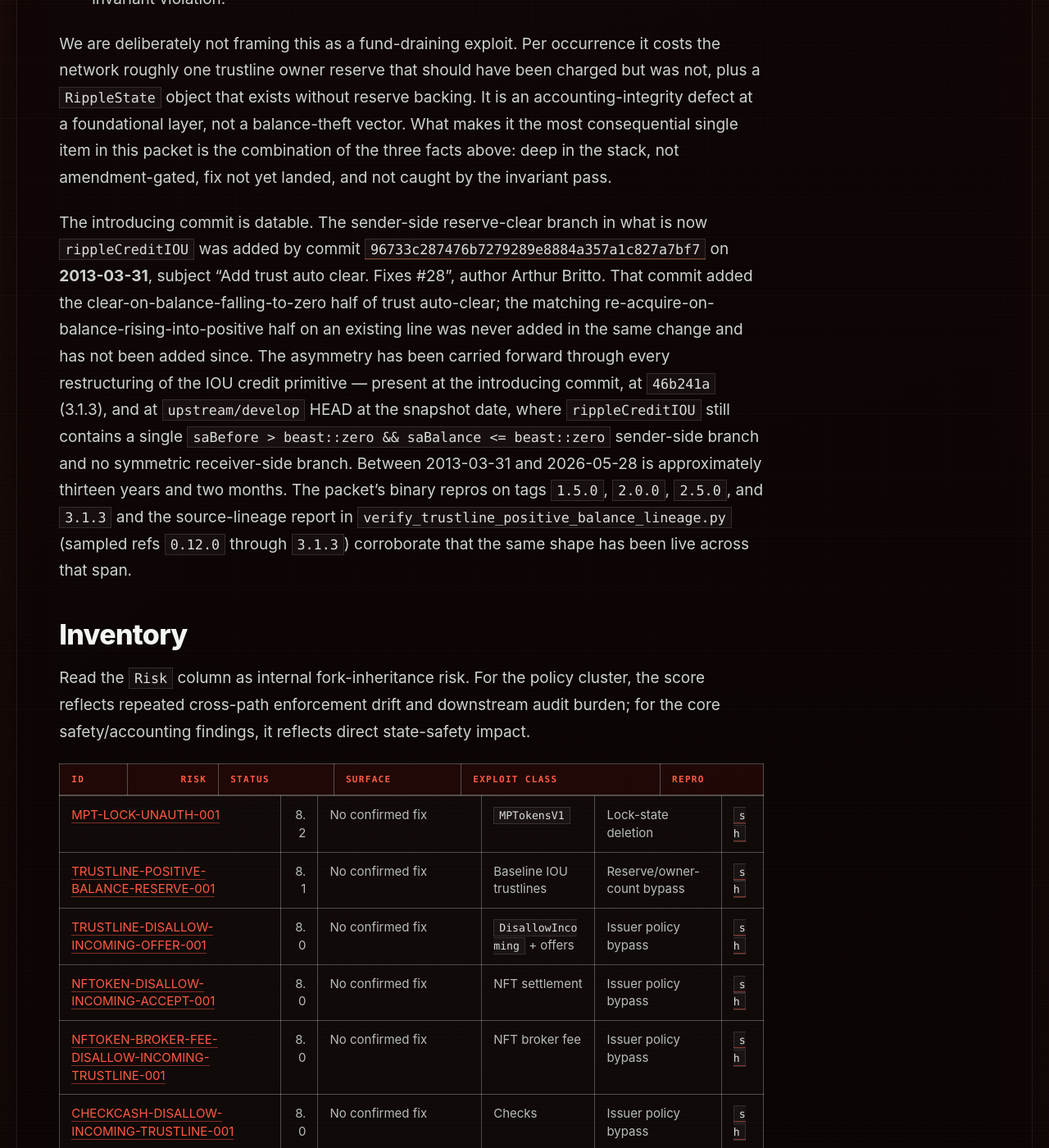
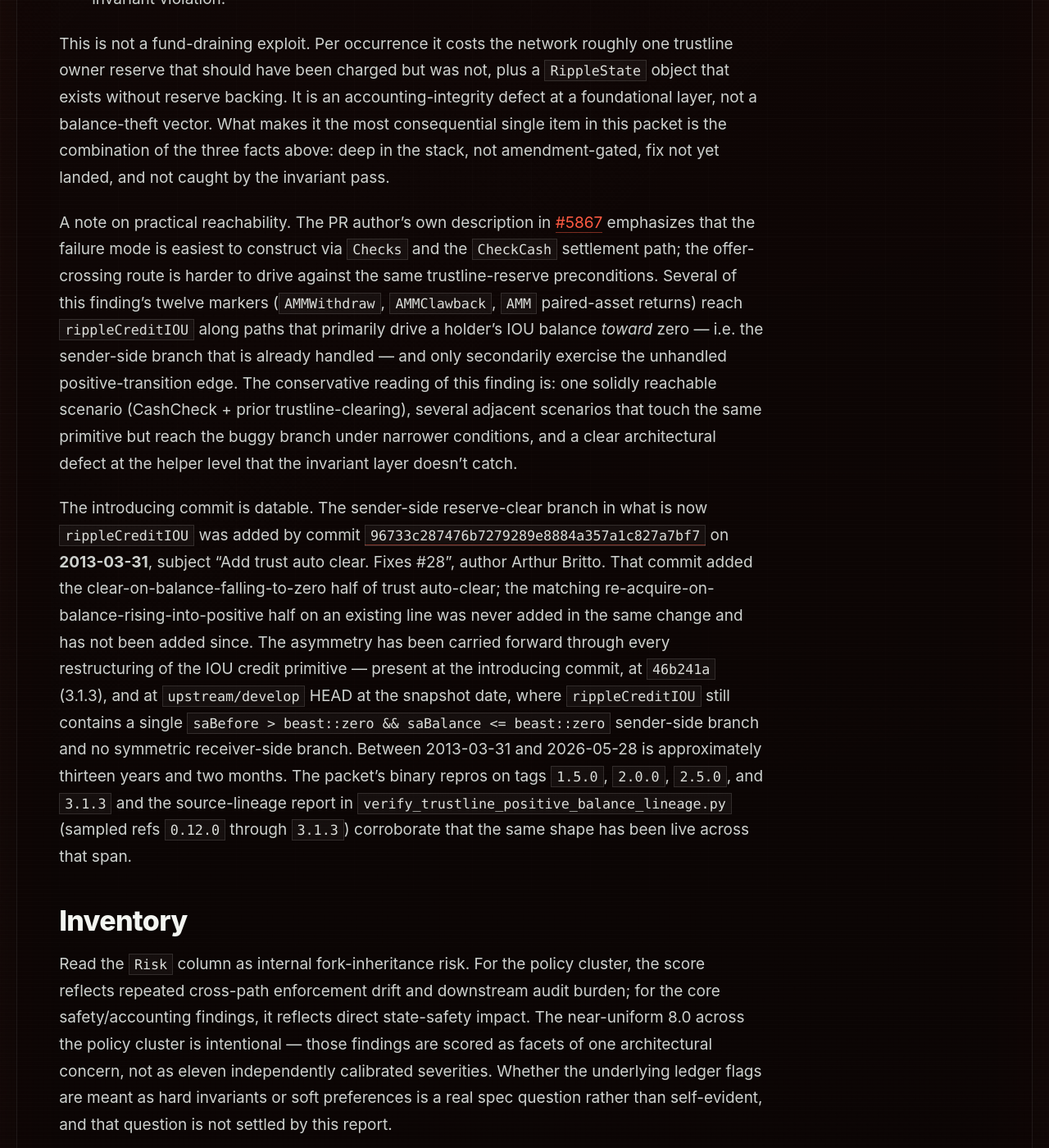
Before and after one commit to agtico/agtico.github.io, a Jekyll site: the page built from _posts/2026-05-26-xrpl-rippled-open-p0-freeze-audit.md, in a window 1280 px wide and 1400 px high, scrolled down 7568 px. Shown: the whole window at 82% size. Built offline with Jekyll 4.4.1, drawn with Linux system fonts in a browser that asks for light colours; some of the changed text lies outside the part shown.

Commit message:
XRPL audit article: dial back the persuasion tics and contested-framing claims
A reviewer's spot-check flagged that the article reads as conspicuously
optimized for a skeptical reviewer, and that several headline claims sit
on contested protocol semantics that the report frames as if they were
settled. This commit acts on the meta critique without changing any
verifiable fact.

Changes:

- Appendix A intro: drop the "including an LLM reviewer" phrasing. The
  external-verification machinery is useful for any reader; signaling
  that it's targeted at an automated reviewer creates a halo where
  verifiable facts borrow authority for interpretive ones.
- Moby Dick body section: replace "We are deliberately not framing this
  as a fund-draining exploit" with a flatter statement of the same fact.
  Add a "practical reachability" paragraph that names the PR author's
  observation (the failure mode is easiest to construct via Checks /
  CashCheck, not offer crossing), and acknowledges that several of the
  twelve markers (AMM-side ones in particular) reach rippleCreditIOU on
  paths that primarily drive holder balances toward zero rather than
  exercising the unhandled positive-transition edge directly. The
  conservative reading is: one solidly reachable scenario, several
  adjacent scenarios under narrower preconditions, and an architectural
  defect at the helper level.
- Inventory preamble: state explicitly that the near-uniform 8.0 across
  the policy cluster is intentional and rhetorical, not independent
  severity calibration. State that whether the underlying ledger flags
  are hard invariants or soft preferences is a real spec question that
  this report does not settle.
- A.8 footer: update the stale dcbef70e... proof-log SHA to the current
  Wave 3 SHA (3ad27637...), and trim the "tampering" defensive sentence.

No content claims are removed or weakened — the technical findings still
stand. The change is to keep the verifiable engineering claims separated
from interpretive ones, and to acknowledge contested spec territory
where it exists.

```diff
--- a/_posts/2026-05-26-xrpl-rippled-open-p0-freeze-audit.md
+++ b/_posts/2026-05-26-xrpl-rippled-open-p0-freeze-audit.md
@@ -201,13 +201,15 @@ Three corroborating facts, each independently checkable in a single command (App
 
 3. **Invariant layer at 3.1.3 does not catch the resulting state.** `src/xrpld/app/tx/detail/InvariantCheck.h` defines twenty-five invariant classes. The only `sfOwnerCount` checks in `InvariantCheck.cpp` are `AccountRootsDeletedClean::finalize` (fires only when an account is being deleted, requires `OwnerCount == 0`) and `ValidLoanBroker::finalize` (LoanBroker-specific). There is no general invariant for "an account's `OwnerCount` equals the count of its owner-directory entries" or "a trustline's positive-balance side has its reserve flag set." A transaction that leaves either consistency property broken therefore commits without an invariant violation.
 
-We are deliberately not framing this as a fund-draining exploit. Per occurrence it costs the network roughly one trustline owner reserve that should have been charged but was not, plus a `RippleState` object that exists without reserve backing. It is an accounting-integrity defect at a foundational layer, not a balance-theft vector. What makes it the most consequential single item in this packet is the combination of the three facts above: deep in the stack, not amendment-gated, fix not yet landed, and not caught by the invariant pass.
+This is not a fund-draining exploit. Per occurrence it costs the network roughly one trustline owner reserve that should have been charged but was not, plus a `RippleState` object that exists without reserve backing. It is an accounting-integrity defect at a foundational layer, not a balance-theft vector. What makes it the most consequential single item in this packet is the combination of the three facts above: deep in the stack, not amendment-gated, fix not yet landed, and not caught by the invariant pass.
+
+A note on practical reachability. The PR author's own description in [#5867](https://github.com/XRPLF/rippled/pull/5867) emphasizes that the failure mode is easiest to construct via `Checks` and the `CheckCash` settlement path; the offer-crossing route is harder to drive against the same trustline-reserve preconditions. Several of this finding's twelve markers (`AMMWithdraw`, `AMMClawback`, `AMM` paired-asset returns) reach `rippleCreditIOU` along paths that primarily drive a holder's IOU balance *toward* zero — i.e. the sender-side branch that is already handled — and only secondarily exercise the unhandled positive-transition edge. The conservative reading of this finding is: one solidly reachable scenario (CashCheck + prior trustline-clearing), several adjacent scenarios that touch the same primitive but reach the buggy branch under narrower conditions, and a clear architectural defect at the helper level that the invariant layer doesn't catch.
 
 The introducing commit is datable. The sender-side reserve-clear branch in what is now `rippleCreditIOU` was added by commit [`96733c287476b7279289e8884a357a1c827a7bf7`](https://github.com/XRPLF/rippled/commit/96733c287476b7279289e8884a357a1c827a7bf7) on **2013-03-31**, subject "Add trust auto clear. Fixes #28", author Arthur Britto. That commit added the clear-on-balance-falling-to-zero half of trust auto-clear; the matching re-acquire-on-balance-rising-into-positive half on an existing line was never added in the same change and has not been added since. The asymmetry has been carried forward through every restructuring of the IOU credit primitive — present at the introducing commit, at `46b241a` (3.1.3), and at `upstream/develop` HEAD at the snapshot date, where `rippleCreditIOU` still contains a single `saBefore > beast::zero && saBalance <= beast::zero` sender-side branch and no symmetric receiver-side branch. Between 2013-03-31 and 2026-05-28 is approximately thirteen years and two months. The packet's binary repros on tags `1.5.0`, `2.0.0`, `2.5.0`, and `3.1.3` and the source-lineage report in `verify_trustline_positive_balance_lineage.py` (sampled refs `0.12.0` through `3.1.3`) corroborate that the same shape has been live across that span.
 
 ## Inventory
 
-Read the `Risk` column as internal fork-inheritance risk. For the policy cluster, the score reflects repeated cross-path enforcement drift and downstream audit burden; for the core safety/accounting findings, it reflects direct state-safety impact.
+Read the `Risk` column as internal fork-inheritance risk. For the policy cluster, the score reflects repeated cross-path enforcement drift and downstream audit burden; for the core safety/accounting findings, it reflects direct state-safety impact. The near-uniform 8.0 across the policy cluster is intentional — those findings are scored as facets of one architectural concern, not as eleven independently calibrated severities. Whether the underlying ledger flags are meant as hard invariants or soft preferences is a real spec question rather than self-evident, and that question is not settled by this report.
 
 | ID | Risk | Status | Surface | Exploit class | Repro |
 |---|---:|---|---|---|---|
```
Also changed, not shown: other parts of _posts/2026-05-26-xrpl-rippled-open-p0-freeze-audit.md (+2 -2 lines).
